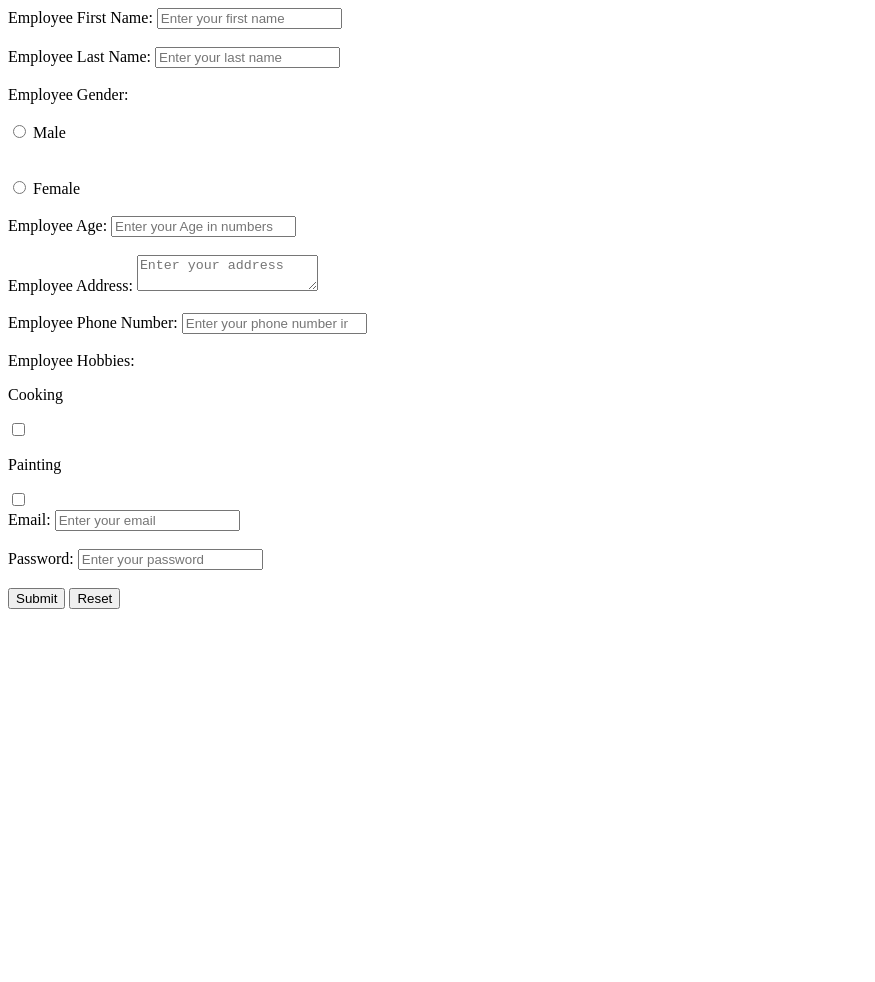
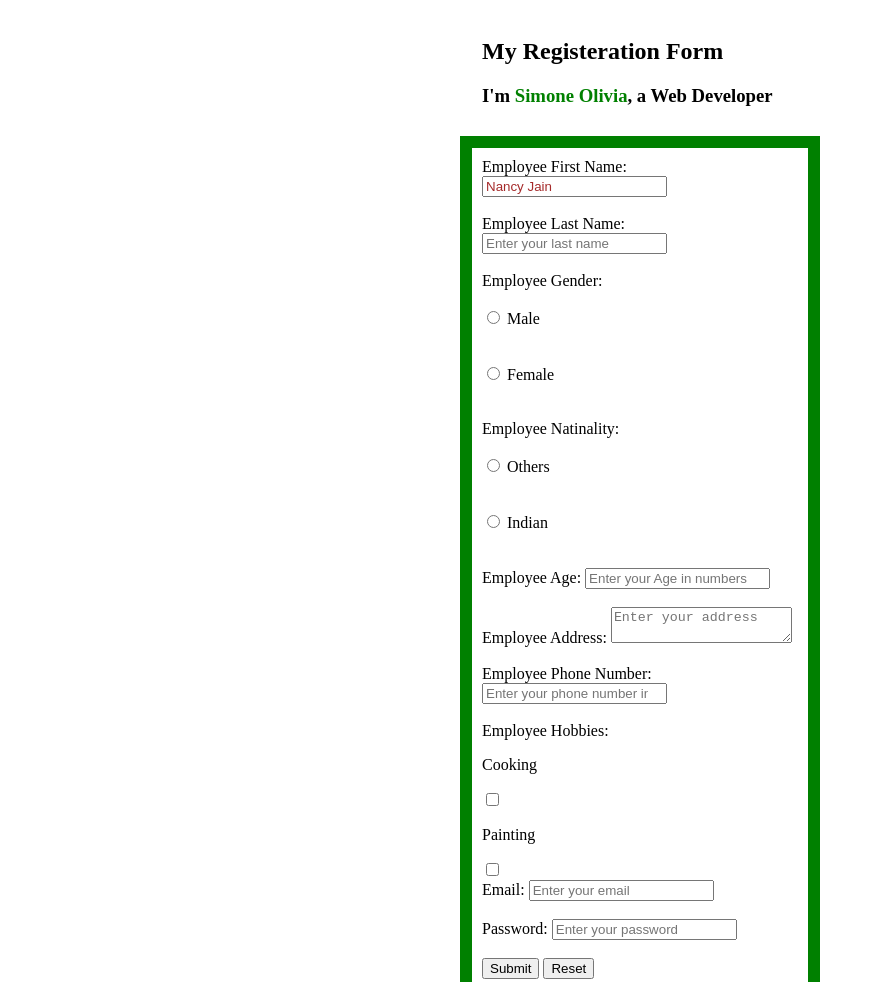
Before and after one commit to nancyjain-1984/javascript-class, a plain HTML site: page form1.html in a window 1280 px wide. Shown: the top 982 px of the page, without its empty margins (0-875 px from the left). Before the commit the page ends 800 px from the top, so only its background shows below. Drawn offline with Linux system fonts and the light colour scheme.

Commit message:
todays class

```diff
--- a/form1.html
+++ b/form1.html
@@ -2,13 +2,19 @@
 <html lang="en">
 <head>
     <title>Employee Submission Form</title>
+    <link rel="stylesheet" href="styles.css">
+
 </head>
 <body>
+    <div class="header">
+        <h2 class="heading">My Registeration Form</h2>
+        <h3>I'm <span class="name">Simone Olivia</span>, a Web Developer</h3>
+    </div>
 
-
+    <div class="my-form">
     <form>
         <label>Employee First Name:</label>
-        <input type="text" placeholder="Enter your first name"   />
+        <input value="Nancy Jain" type="text" placeholder="Enter your first name"   />
         <br>
         <br>
         <label>Employee Last Name:</label>
@@ -16,15 +22,30 @@
         <br>
         <br>
 
+        <div>
         <label>Employee Gender:</label>
         <br>
         <br>
-        <input type="radio" id="Male" name="Male">
+        <input type="radio" id="Male" name="gender">
         <label for="Male">Male</label><br>
         <br>
         <br>
-        <input type="radio" id="Female" name="Female">
+        <input type="radio" id="Female" name="gender">
         <label for="Female">Female</label>
+        </div>
+        <br>
+        <br>
+        <div>
+            <label>Employee Natinality:</label>
+            <br>
+            <br>
+            <input type="radio" id="genders" name="nationality">
+            <label for="Male">Others</label><br>
+            <br>
+            <br>
+            <input type="radio" id="genders" name="nationality">
+            <label for="Female">Indian</label>
+        </div>
         <br>
         <br>
         <label>Employee Age:</label>
@@ -55,10 +76,11 @@
         <br>
         <br>
 
-
-        <button type="submit">Submit</button>
-        <button type="reset">Reset</button>
+        <div id="buttons">
+            <button type="submit">Submit</button>
+            <button type="reset">Reset</button>
+        </div>
     </form>
-
+    </div>
 </body>
 </html>
--- /dev/null
+++ b/styles.css
@@ -0,0 +1,17 @@
+.my-form{
+    margin: auto;
+    width: 25%;
+    border: 12px solid green;
+    padding: 10px;
+}
+.header {
+    margin: auto;
+    width: 25%;
+    padding: 10px;
+}
+.name{
+    color: green;
+}
+input,textarea {
+    color: brown;
+}
```
